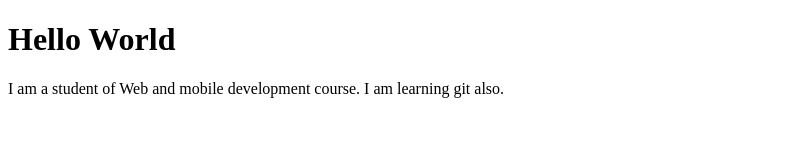
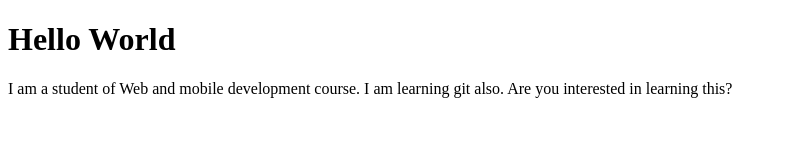
Before and after one commit to kainat555/learninggit, a plain HTML site: page index.html in a window 1280 px wide. Shown: the whole page, without its empty margins (0-787 px from the left). Drawn offline with Linux system fonts and the light colour scheme.

Commit message:
update index.html

```diff
--- a/index.html
+++ b/index.html
@@ -10,6 +10,7 @@
     <p>
         I am a student of Web and mobile development course.
         I am learning git also.
+        Are you interested in learning this?
 
     </p>
 </body>
```
